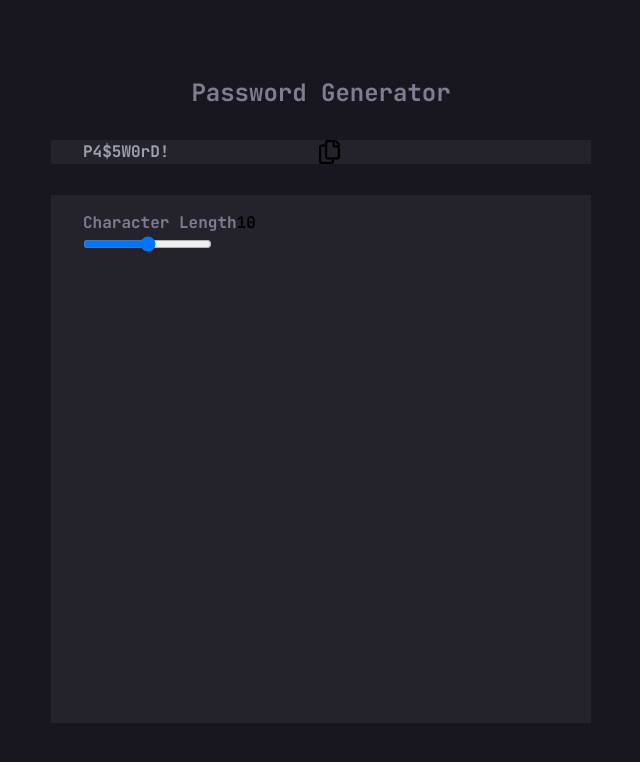
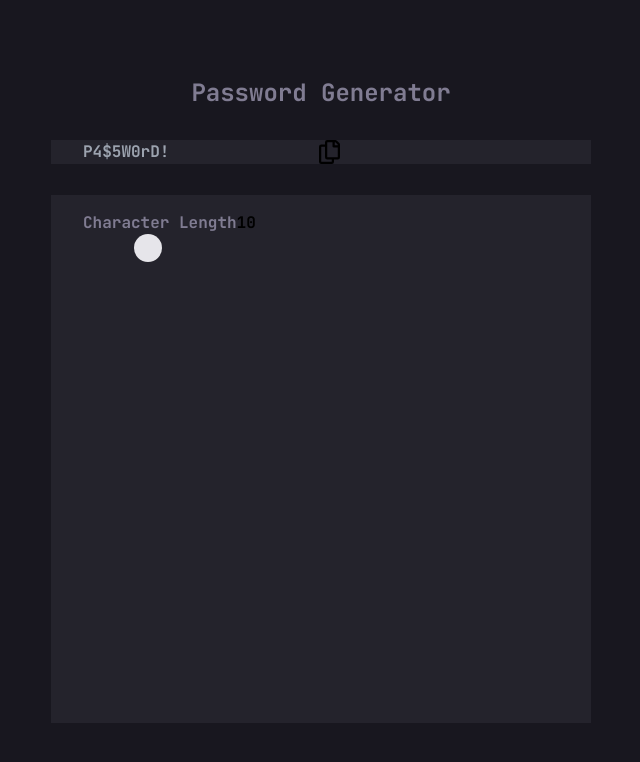
Before and after one commit to DKapteyn/Password-Generator, a Next.js app: page / in a window 1280 px wide. Shown: the top 762 px of the page, without its empty margins (319-959 px from the left). Built offline with nearby package versions, Linux system fonts and the light colour scheme.

Commit message:
styled slider in all browsers

```diff
--- a/Components/Slider.tsx
+++ b/Components/Slider.tsx
@@ -3,8 +3,16 @@ import React, { useState } from "react";
 export default function Slider() {
   const [charNum, setCharNum] = useState(10);
 
+  const [calcWidth, setCalcWidth] = useState({ width: "50%" });
+
+  function setWidth(string: string) {
+    const charLength = parseInt(string) * 5;
+    setCalcWidth({ width: `${charLength}%` });
+  }
+
   function charChange(e: React.ChangeEvent<HTMLInputElement>) {
     setCharNum(parseInt(e.target.value));
+    setWidth(e.target.value);
   }
 
   return (
@@ -13,16 +21,22 @@ export default function Slider() {
         <h4 className="bodyS sm:body text-grey">Character Length</h4>
         <span className="headingM text-neonGreen ">{charNum}</span>
       </div>
+      <div className="gridWrapper h-2 mt-7">
         <input
-        className=" slider accent-neonGreen  h-2 w-full "
+          className=" slider z-30  h-2 w-full "
           type="range"
           min="0"
           max="20"
           name="slider"
-        id="slider"
           value={charNum}
           onChange={charChange}
         />
+        <span
+          style={calcWidth}
+          className={`h-2 bg-neonGreen mb-2 z-20  `}
+        ></span>
+        <span className="h-2 bg-veryDarkGrey w-full z-10 "></span>
+      </div>
     </div>
   );
 }
--- a/styles/globals.css
+++ b/styles/globals.css
@@ -39,41 +39,50 @@
       line-height: 21px;
     }
 
+    .gridWrapper {
+      @apply grid;
+    }
+
+    .gridWrapper > * {
+      grid-column: 1/1;
+      grid-row: 1/1;
+    }
+
     input[type="range"] {
-      @apply rounded-lg bg-darkGrey relative;
+      -webkit-appearance: none;
+      background-color: transparent;
+      @apply rounded-lg relative;
     }
+
     input[type="range"]::-moz-range-track {
-      background-color: #18171f;
-      color: #18171f;
+      background-color: transparent;
 
       @apply h-2 rounded-lg;
     }
-    /*input[type="range"]::-webkit-slider-runnable-track {
-      accent-color: #a4ffaf;
-      background-color: #18171f;
+    input[type="range"]::-webkit-slider-runnable-track {
+      -webkit-appearance: none;
+
+      background-color: transparent;
+
       @apply h-2 rounded-lg;
-    }*/
-
-    input[type="range"]::-moz-range-progress {
-      background-color: #a4ffaf;
-      @apply h-2  rounded-lg;
     }
 
     input[type="range"]::-webkit-slider-thumb {
-      --webkit-appearance: none;
-      @apply h-7 w-7 rounded-full;
+      -webkit-appearance: none;
+
+      background-color: #e6e5ea;
+
+      @apply h-7 w-7 rounded-full -mt-[10px];
+    }
   }
   input[type="range"]:active::-webkit-slider-thumb {
-      -webkit-appearance: none;
-
     background-color: #18171f;
     border: 2px solid #a4ffaf;
-
     @apply h-7 w-7 rounded-full;
   }
 
   input[type="range"]::-moz-range-thumb {
-      background-color: #a4ffaf;
+    background-color: #e6e5ea;
     @apply h-7 w-7  rounded-full;
   }
   input[type="range"]:active::-moz-range-thumb {
@@ -82,4 +91,3 @@
     @apply h-7 w-7 rounded-full;
   }
 }
-}
```
Lines whose indentation alone changed are shown as unchanged.
